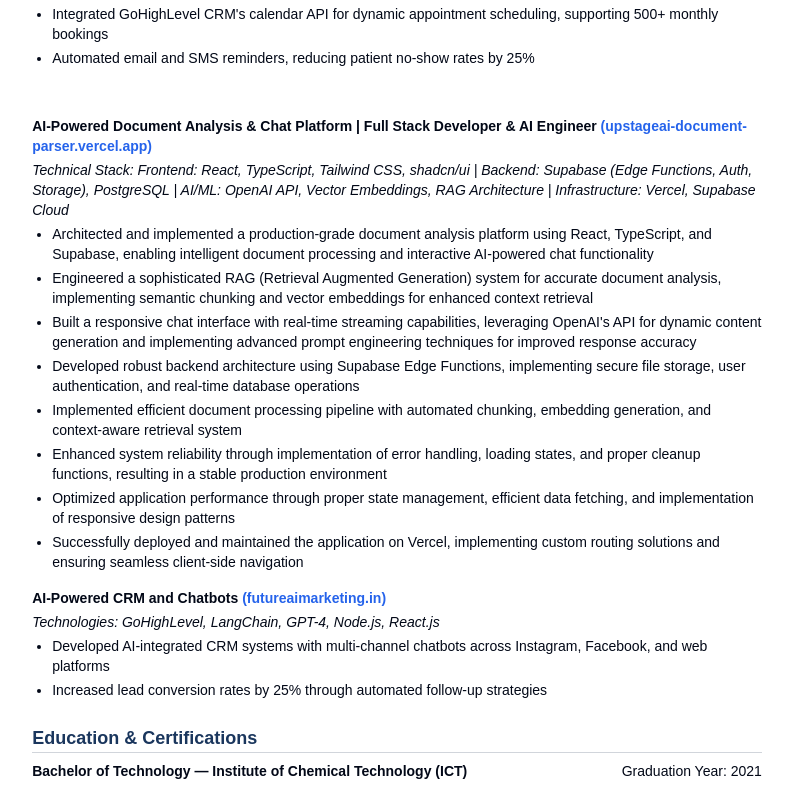
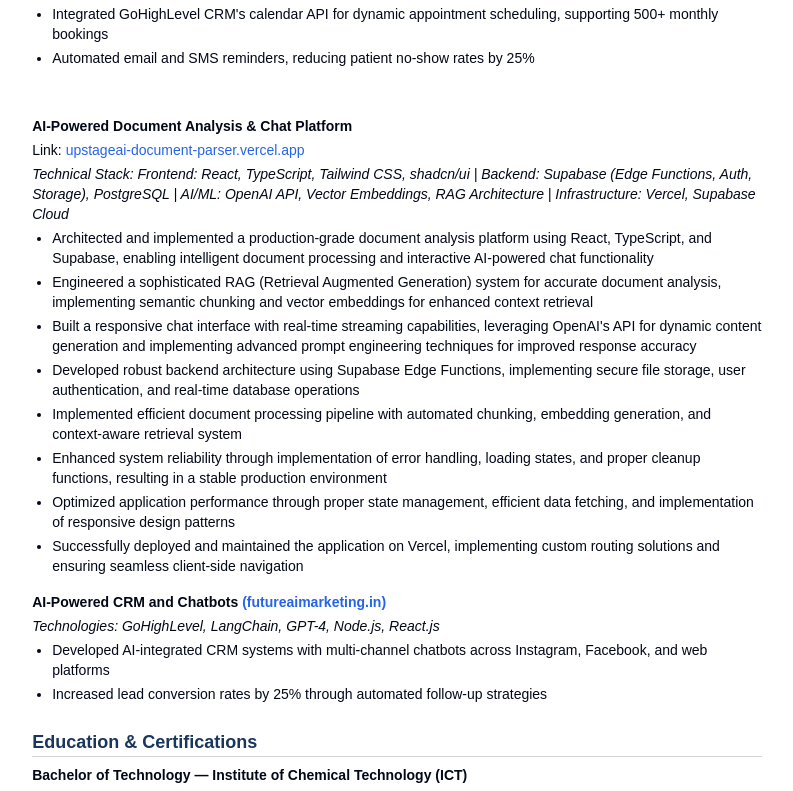
Before and after one commit to PritamPatil2603/Pritam_AI_CV, a React (Vite) app: page / in a window 1280 px wide. Shown: the part 867-1658 px from the top of the page, without its empty margins (243-1036 px from the left). Built offline with nearby package versions, Linux system fonts and the light colour scheme.

Commit message:
Update resume content
- Removed "Full Stack Developer & AI Engineer" from a project title.
- Removed graduation year from education section.
- Addressed concerns about project link formatting.

```diff
--- a/src/pages/Index.tsx
+++ b/src/pages/Index.tsx
@@ -82,17 +82,18 @@ const Index = () => {
 
         <div className="mb-4">
           <h3 className="font-semibold text-sm mb-1">
-            AI-Powered Document Analysis & Chat Platform | Full Stack Developer & AI Engineer
-            {' '}
-            <a
+            AI-Powered Document Analysis & Chat Platform
+          </h3>
+          <p className="text-sm mb-1">
+            Link: <a
               href="https://upstageai-document-parser.vercel.app/"
               className="text-blue-600 hover:underline print:text-black"
               target="_blank"
               rel="noopener noreferrer"
             >
-              (upstageai-document-parser.vercel.app)
+              upstageai-document-parser.vercel.app
             </a>
-          </h3>
+          </p>
           <p className="text-sm italic mb-1">
             Technical Stack: Frontend: React, TypeScript, Tailwind CSS, shadcn/ui | Backend: Supabase (Edge Functions, Auth, Storage), PostgreSQL | AI/ML: OpenAI API, Vector Embeddings, RAG Architecture | Infrastructure: Vercel, Supabase Cloud
           </p>
@@ -135,7 +136,6 @@ const Index = () => {
         <div className="mb-2">
           <div className="flex justify-between items-center">
             <h3 className="font-semibold text-sm">Bachelor of Technology — Institute of Chemical Technology (ICT)</h3>
-            <span className="text-sm">Graduation Year: 2021</span>
           </div>
         </div>
         <ul className="text-sm list-disc pl-5 space-y-1">
```
